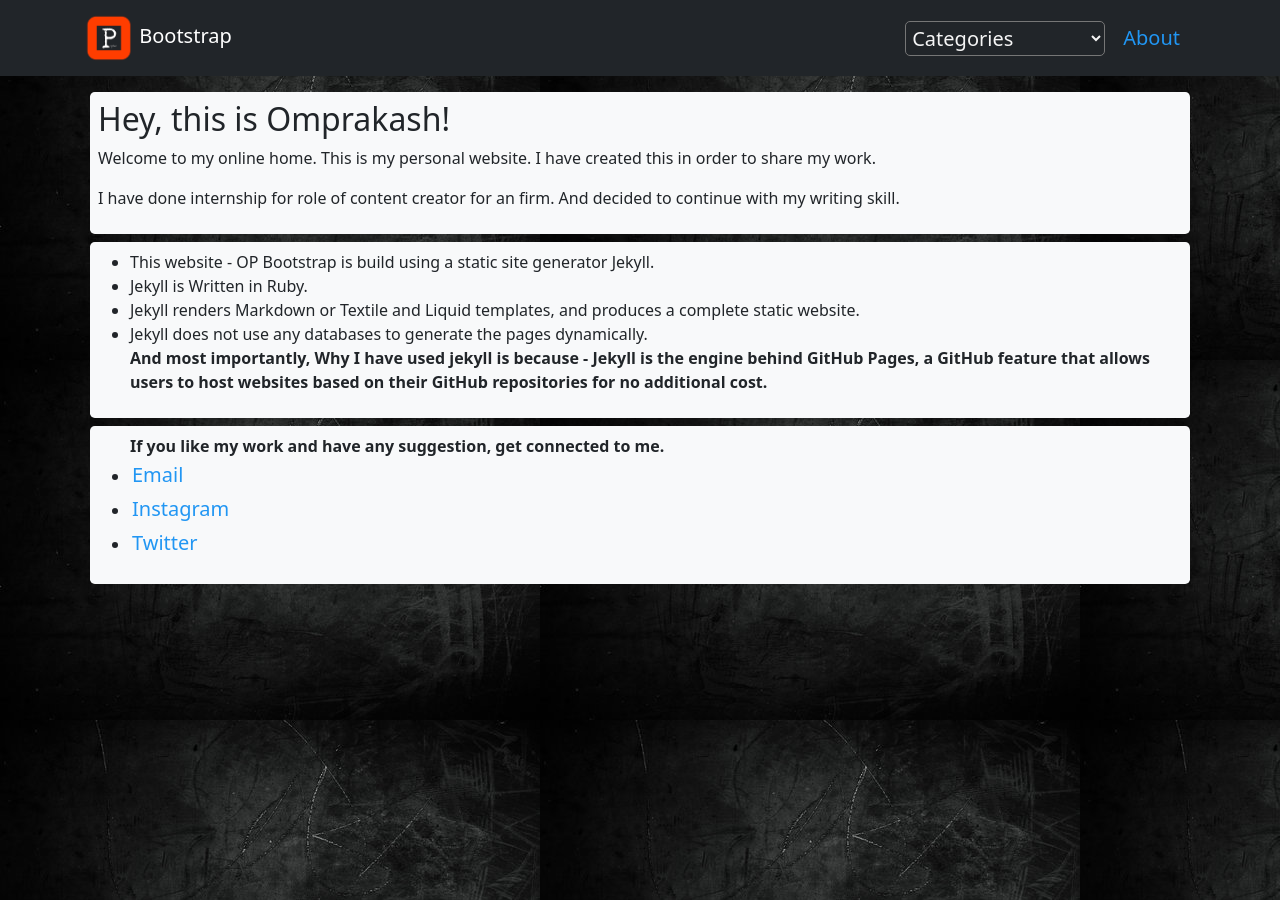
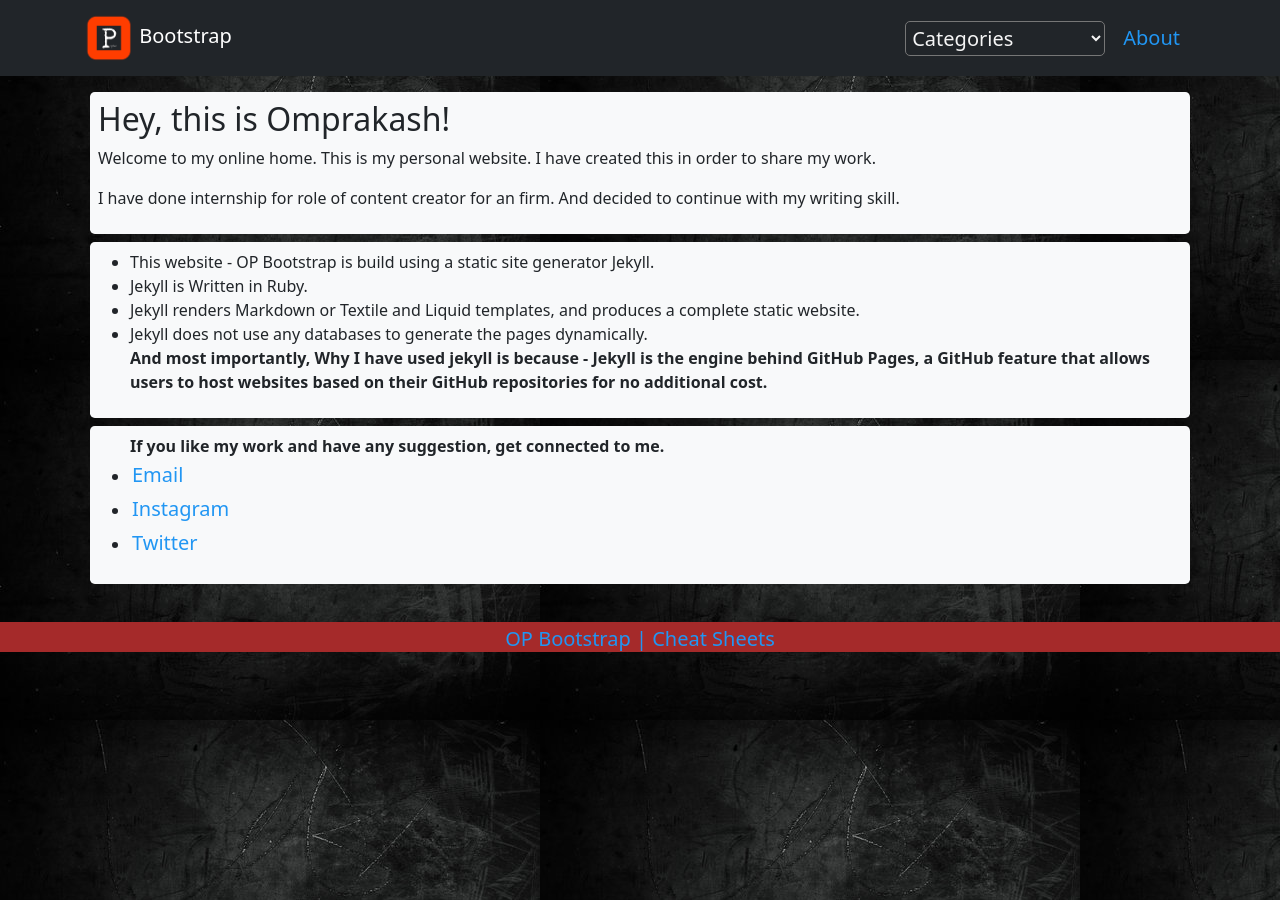
Before and after one commit to opeeyum/opeeyum.github.io, a Jekyll site: the page built from about.html, in a window 1280 px wide. Built offline with Jekyll 4.4.1, drawn with Linux system fonts in a browser that asks for light colours.

Commit message:
Revert "edit body & footer II"

```diff
--- a/about.html
+++ b/about.html
@@ -24,7 +24,6 @@ permalink: /about/
         body{
             background: url("{{ site.baseurl }}/images/logos/postBackground.jpg");
             min-height : 100vh;
-            margin-bottom:50px;
 
         }
         #header{
@@ -38,12 +37,11 @@ permalink: /about/
             padding-bottom: 30px;
         }
         #footer{
-            position: fixed;
+            position: sticky;
             top : 100%;
-            bottom: 0px;
-            left: 0px;
-            right: 0px;
-            margin-bottom: 0px;
+            bottom: 0;
+            width: 100%;
+            height: 30px;
             background: brown;
             color: #2196F3;
         }
```
